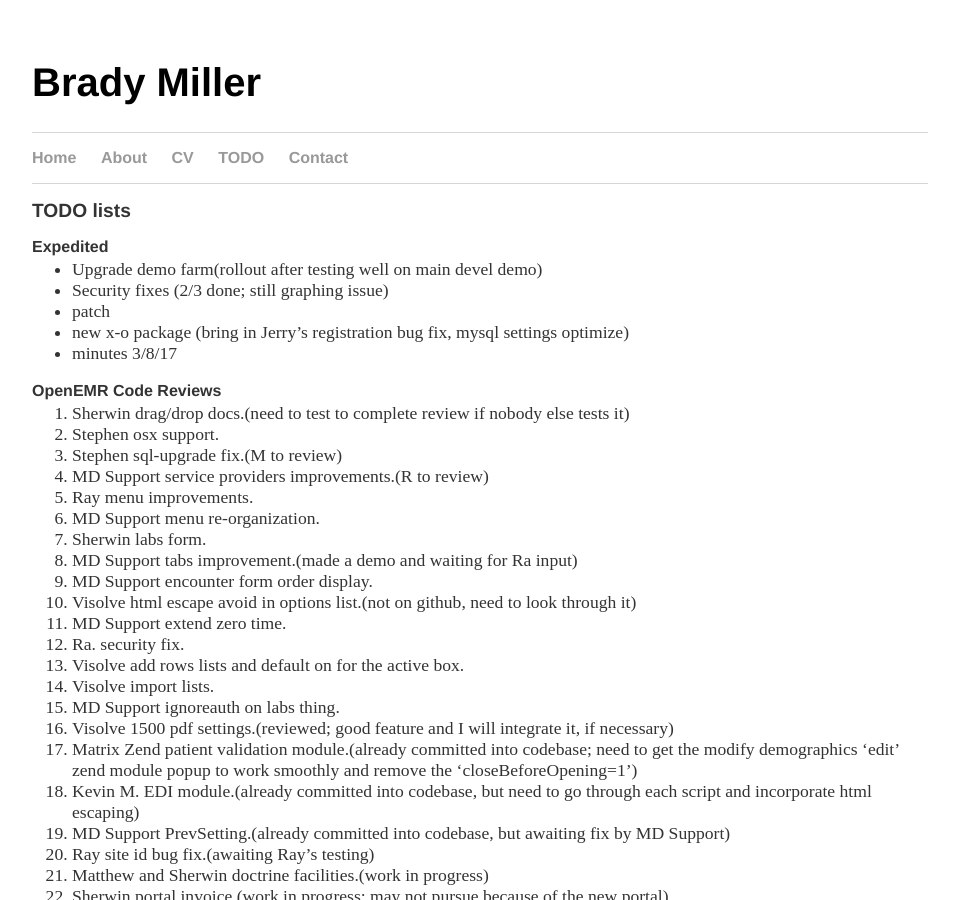
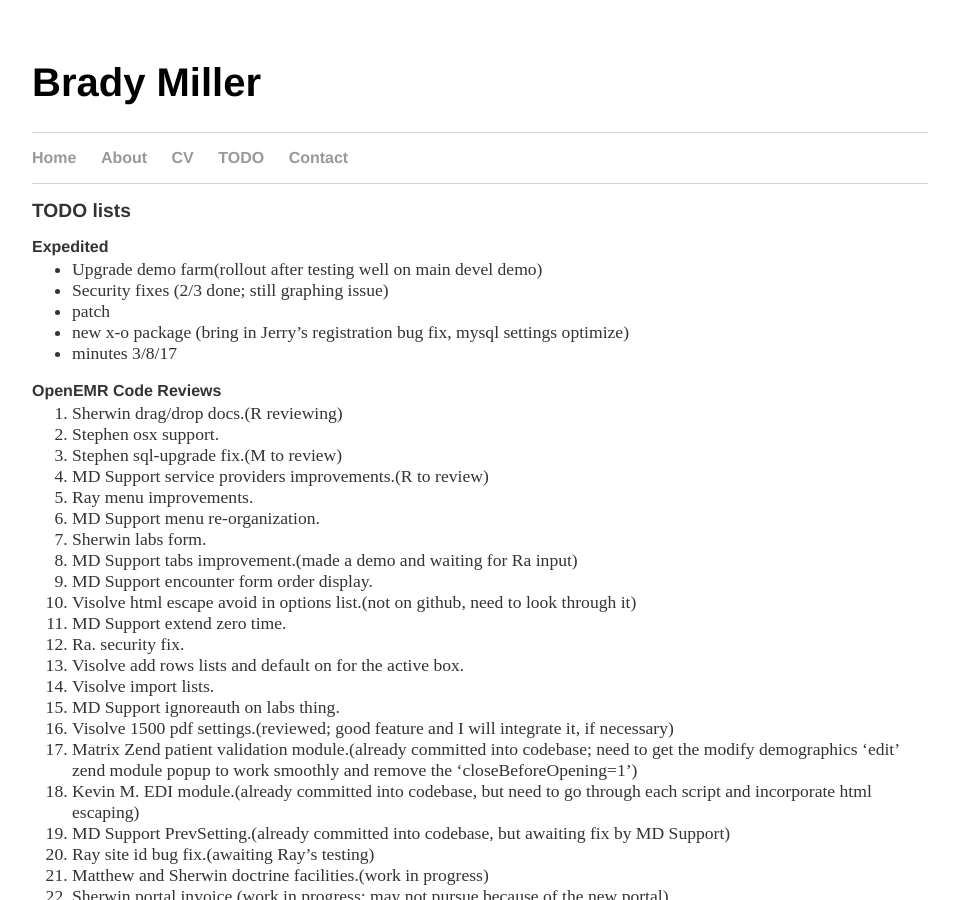
Before and after one commit to bradymiller/bradymiller.github.io, a Jekyll site: the page built from todo/index.md, in a window 1280 px wide and 900 px high. Shown: the whole window, without its empty margins (160-1119 px from the left). Built offline with Jekyll 4.4.1, drawn with Linux system fonts in a browser that asks for light colours; our own code applies the rules of GitHub Pages for plain Markdown files.

Commit message:
Update index.md

```diff
--- a/todo/index.md
+++ b/todo/index.md
@@ -11,7 +11,7 @@
 * minutes 3/8/17
 
 ### OpenEMR Code Reviews
-1. Sherwin drag/drop docs.(need to test to complete review if nobody else tests it)
+1. Sherwin drag/drop docs.(R reviewing)
 1. Stephen osx support.
 1. Stephen sql-upgrade fix.(M to review)
 1. MD Support service providers improvements.(R to review)
```
